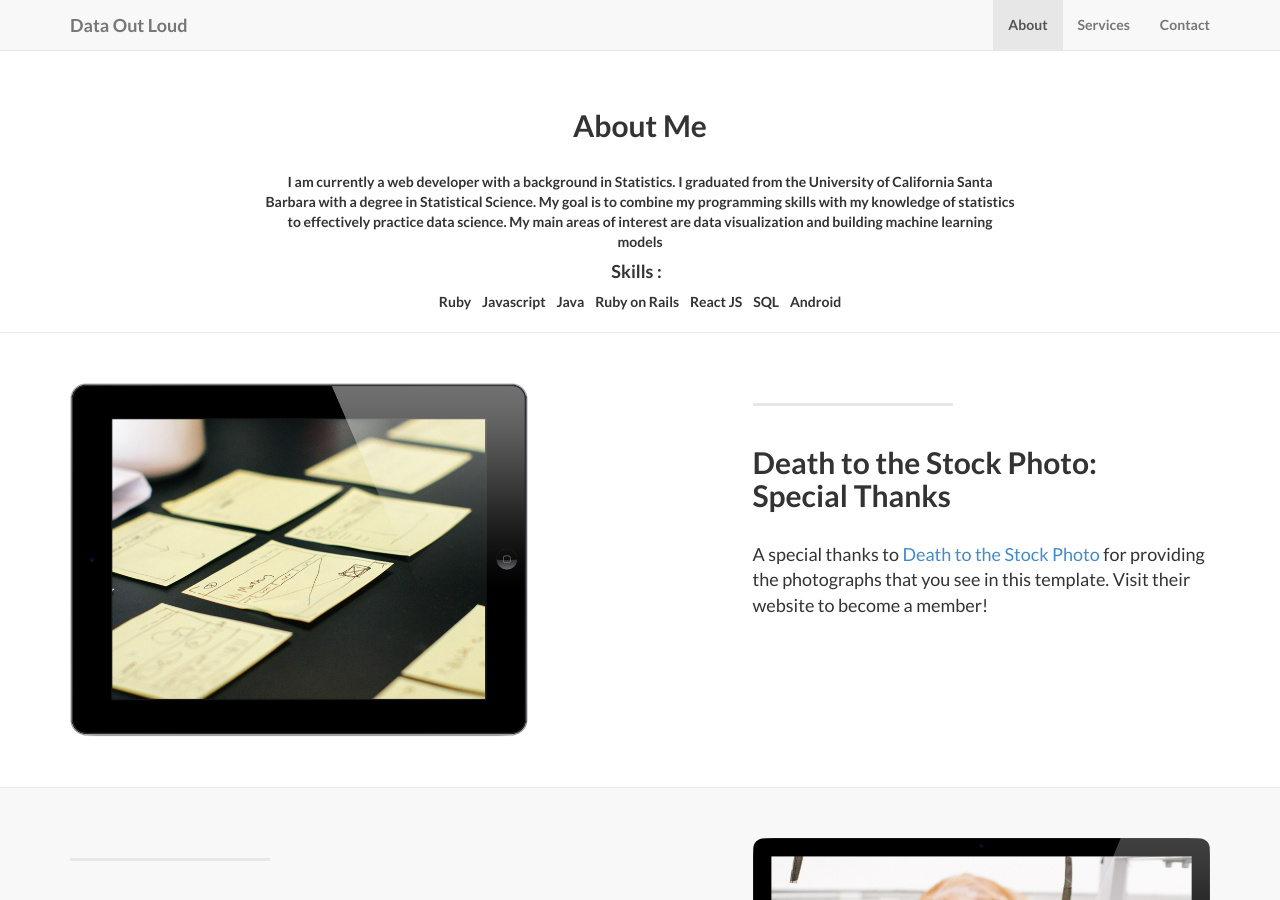
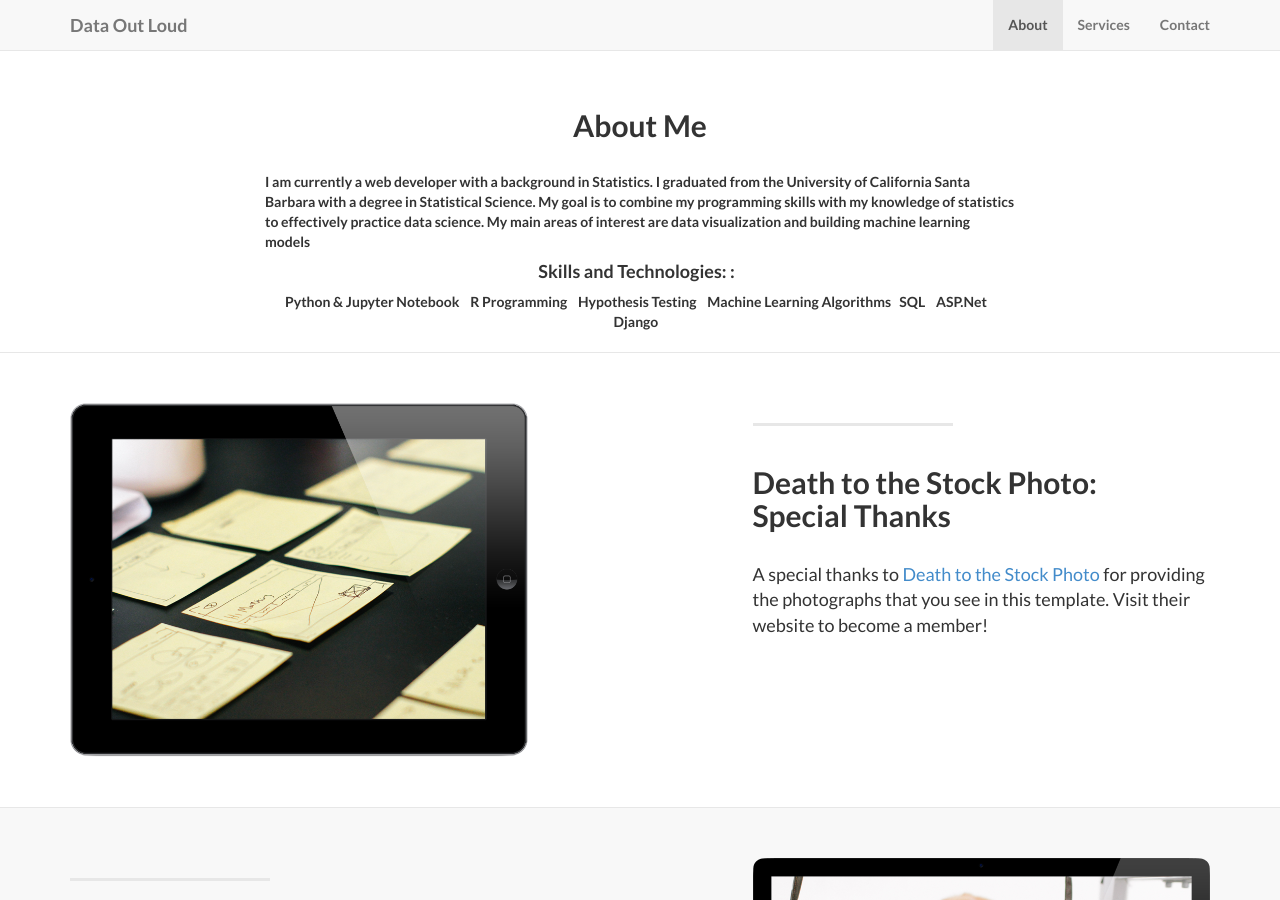
Before and after one commit to robinphetsa/robinphetsa.github.io, a Jekyll site: the page built from index.html, in a window 1280 px wide and 900 px high, scrolled down 728 px. Built offline with Jekyll 4.4.1, drawn with Linux system fonts in a browser that asks for light colours.

Commit message:
Update about.html

```diff
--- a/_includes/about.html
+++ b/_includes/about.html
@@ -5,19 +5,19 @@
               <br/><br/>
               <h2>About Me</h2>
               <br/>
-                <p>I am currently a web developer with a background in Statistics. I graduated from the University of California Santa Barbara with a degree in Statistical Science. My goal is to combine my programming skills with my knowledge of statistics
+                <p align="left">I am currently a web developer with a background in Statistics. I graduated from the University of California Santa Barbara with a degree in Statistical Science. My goal is to combine my programming skills with my knowledge of statistics
                 to effectively practice data science. My main areas of interest are data visualization and building
                 machine learning models</p>
                     </p>
                 	<div class="technology">
-						<h4>Skills :&nbsp;&nbsp;</h4>
-            <span class="br-pink">Ruby </span>&nbsp;&nbsp;
-						<span class="br-red">Javascript </span>&nbsp;&nbsp;
-						<span class="br-green">Java </span>&nbsp;&nbsp;
-						<span class="br-blue">Ruby on Rails </span>&nbsp;&nbsp;
-						<span class="br-yellow">React JS </span>&nbsp;&nbsp;
-						<span class="br-orange">SQL </span>&nbsp;&nbsp;
-            <span class="br-purple">Android </span>
+				<h4>Skills and Technologies: :&nbsp;&nbsp;</h4>
+        	 			<span class="br-pink">Python & Jupyter Notebook </span>&nbsp;&nbsp;
+					<span class="br-red">R Programming </span>&nbsp;&nbsp;
+					<span class="br-green">Hypothesis Testing </span>&nbsp;&nbsp;
+					<span class="br-blue">Machine Learning Algorithms</span>&nbsp;&nbsp;
+					<span class="br-yellow">SQL </span>&nbsp;&nbsp;
+					<span class="br-orange">ASP.Net </span>&nbsp;&nbsp;
+					<span class="br-orange">Django </span>&nbsp;&nbsp;
 					</div>
                 <br/>
               </div>
```
